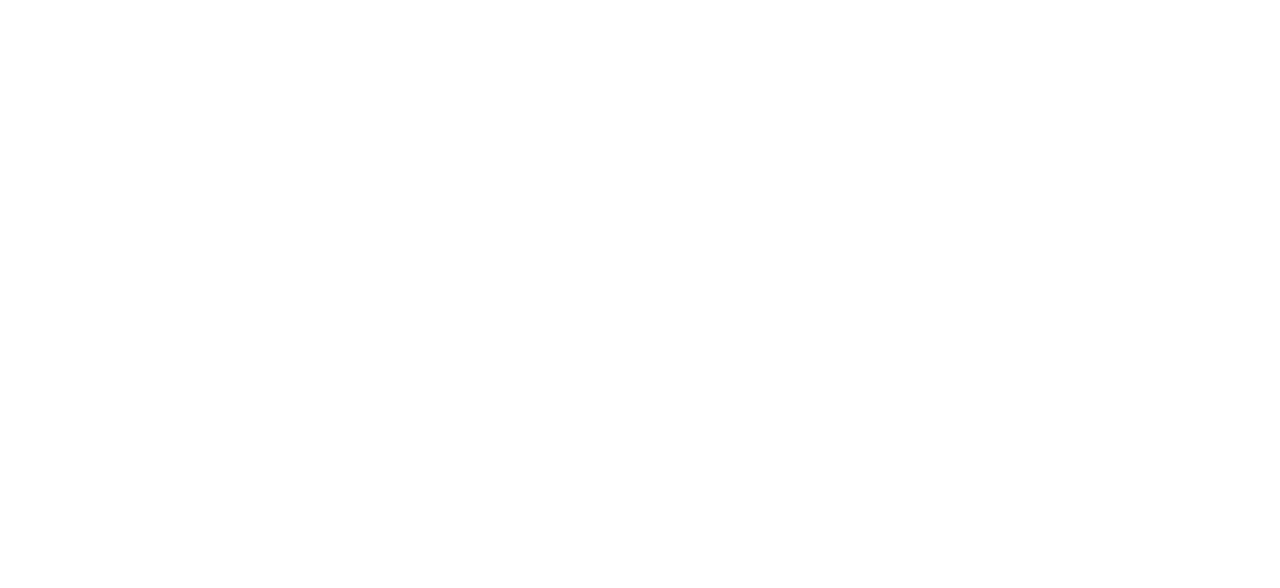
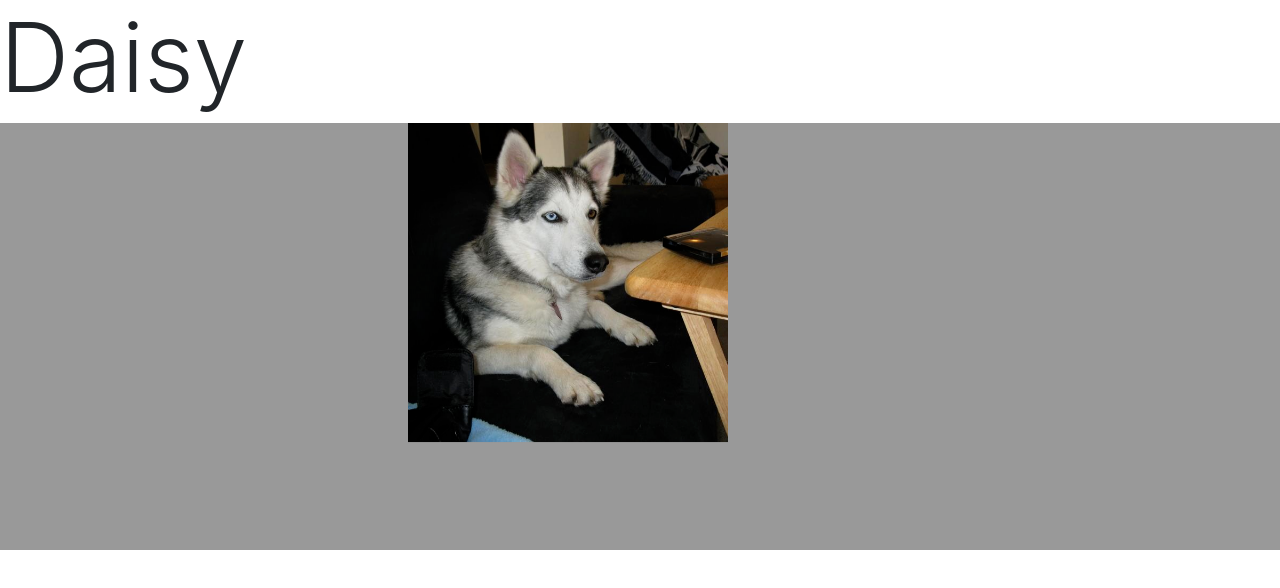
Before and after one commit to CaseyPitman/daisy, a plain HTML site: page index.html in a window 1280 px wide. Drawn offline with nearby package versions, Linux system fonts and the light colour scheme.

Commit message:
carousel function created. Needs styles.

```diff
--- a/css/main.css
+++ b/css/main.css
@@ -0,0 +1,11 @@
+.carousel-inner img {
+    width: 100%;
+    max-width:25%;
+    height: 100%;
+    display:block;
+    margin:auto;
+}
+
+#daisy-pics{
+   background-color:rgba(128, 128, 128, 0.8);
+}
--- a/index.html
+++ b/index.html
@@ -10,18 +10,47 @@
     <link rel="stylesheet" href="https://stackpath.bootstrapcdn.com/bootstrap/4.4.1/css/bootstrap.min.css" integrity="sha384-Vkoo8x4CGsO3+Hhxv8T/Q5PaXtkKtu6ug5TOeNV6gBiFeWPGFN9MuhOf23Q9Ifjh" crossorigin="anonymous">
 
     <link rel="stylesheet" href="css/main.css">
+    <script src="https://ajax.googleapis.com/ajax/libs/jquery/3.4.1/jquery.min.js"></script>
+    <script src="https://ajax.googleapis.com/ajax/libs/jqueryui/1.12.1/jquery-ui.min.js"></script>
+    <script src="https://cdn.jsdelivr.net/npm/popper.js@1.16.0/dist/umd/popper.min.js" integrity="sha384-Q6E9RHvbIyZFJoft+2mJbHaEWldlvI9IOYy5n3zV9zzTtmI3UksdQRVvoxMfooAo" crossorigin="anonymous"></script>
+    <script src="https://stackpath.bootstrapcdn.com/bootstrap/4.4.1/js/bootstrap.min.js" integrity="sha384-wfSDF2E50Y2D1uUdj0O3uMBJnjuUD4Ih7YwaYd1iqfktj0Uod8GCExl3Og8ifwB6" crossorigin="anonymous"></script>
+
     <meta name="theme-color" content="#fafafa">
   </head>
   <body>
+    <h1 class="display-1">Daisy</h1>
+    <!--Image Carousel-->
+    <div id="daisy-pics" class="carousel slide" data-ride="carousel">
 
+        <!--Slideshow-->
+        <div class="carousel-inner">
+            <div class="carousel-item active">
+                <img src="img/1.jpg" class="d-block w-100" alt="Daisy">
+            </div>
+            <div class="carousel-item">
+                <img src="img/2.jpg" class="d-block w-100" alt="Daisy">
+            </div>
+            <div class="carousel-item">
+                <img src="img/3.jpg" class="d-block w-100" alt="Daisy">
+            </div>
+            <div class="carousel-item">
+                <img src="img/4.jpg" class="d-block w-100" alt="Daisy">
+            </div>
+            <div class="carousel-item">
+                <img src="img/5.jpg" class="d-block w-100" alt="Daisy">
+            </div>
+            <div class="carousel-item">
+                <img src="img/6.jpg" class="d-block w-100" alt="Daisy">
+            </div>
+            <div class="carousel-item">
+                <img src="img/7.jpg" class="d-block w-100" alt="Daisy">
+            </div>
+        </div>
 
+    </div>
 
     <!--JavaScript -->
 
-    <script src="https://code.jquery.com/jquery-3.4.1.slim.min.js" integrity="sha384-J6qa4849blE2+poT4WnyKhv5vZF5SrPo0iEjwBvKU7imGFAV0wwj1yYfoRSJoZ+n" crossorigin="anonymous"></script>
-    <script src="https://code.jquery.com/ui/1.12.1/jquery-ui.js" integrity="sha256-T0Vest3yCU7pafRw9r+settMBX6JkKN06dqBnpQ8d30=" crossorigin="anonymous"></script>
-    <script src="https://cdn.jsdelivr.net/npm/popper.js@1.16.0/dist/umd/popper.min.js" integrity="sha384-Q6E9RHvbIyZFJoft+2mJbHaEWldlvI9IOYy5n3zV9zzTtmI3UksdQRVvoxMfooAo" crossorigin="anonymous"></script>
-    <script src="https://stackpath.bootstrapcdn.com/bootstrap/4.4.1/js/bootstrap.min.js" integrity="sha384-wfSDF2E50Y2D1uUdj0O3uMBJnjuUD4Ih7YwaYd1iqfktj0Uod8GCExl3Og8ifwB6" crossorigin="anonymous"></script>
     <script src="js/main.js"></script>
 </body>
 </html>
```
